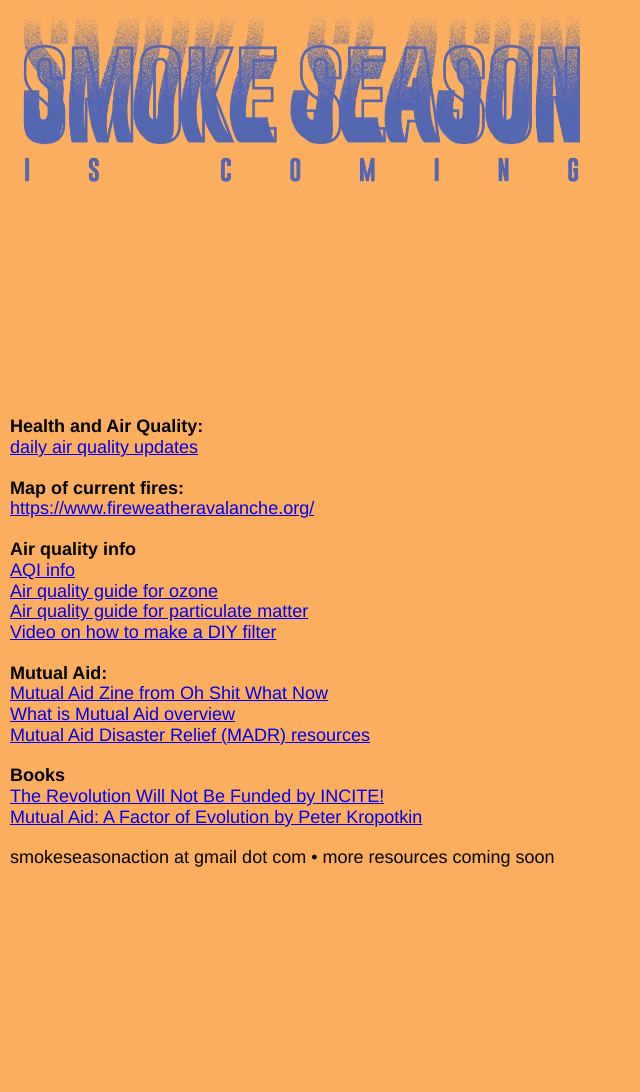
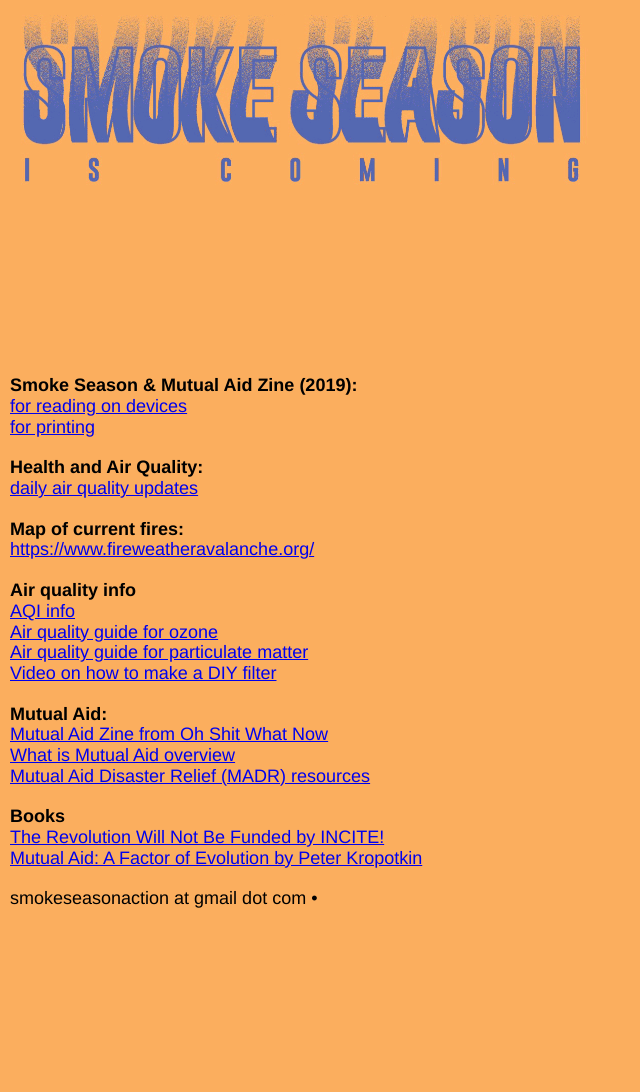
Before and after one commit to tychohoran/smokeseason, a Jekyll site: the page resources/index.html, which Jekyll copies as it is, in a window 1280 px wide. Shown: the whole page, without its empty margins (0-640 px from the left). Built offline with Jekyll 4.4.1, drawn with Linux system fonts in a browser that asks for light colours.

Commit message:
updated with smoke season zine

```diff
--- a/resources/index.html
+++ b/resources/index.html
@@ -19,6 +19,18 @@
     <img src="../assets/smokeseason.png" alt="banner" class="banner">
     <div class="wrapper">
       <!-- oh god, I'm so sorry. -->
+      <div class="resources">
+	<b>Smoke Season & Mutual Aid Zine (2019):</b>
+	<ul>
+	  <li>
+	    <a href="https://imgur.com/a/C0if5bQ">for reading on devices</a>
+	  </li>
+	  <li>
+	    <a href="https://imgur.com/vvG115U">for printing</a>
+	  </li>
+	</ul>
+      </div>
+
       <div class="resources">
 	<b>Health and Air Quality:</b>
 	<ul>
@@ -84,7 +96,7 @@
 	</ul>
       </div>
       <div class="resources">
-	<p>smokeseasonaction at gmail dot com &bull; more resources coming soon
+	<p>smokeseasonaction at gmail dot com &bull;
 	</p>
       </div>
     </div>
```
